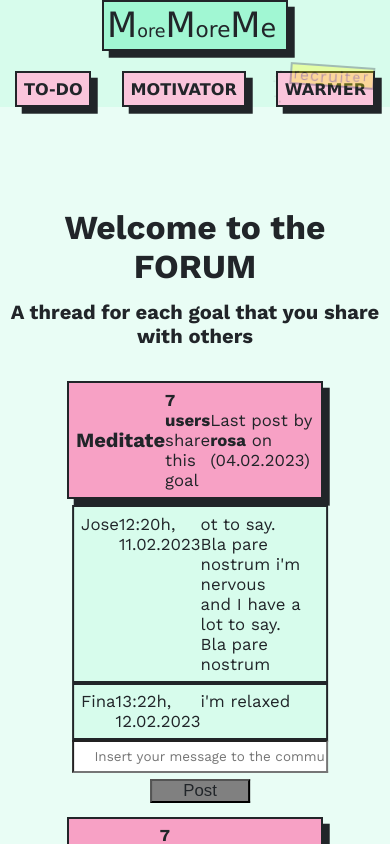
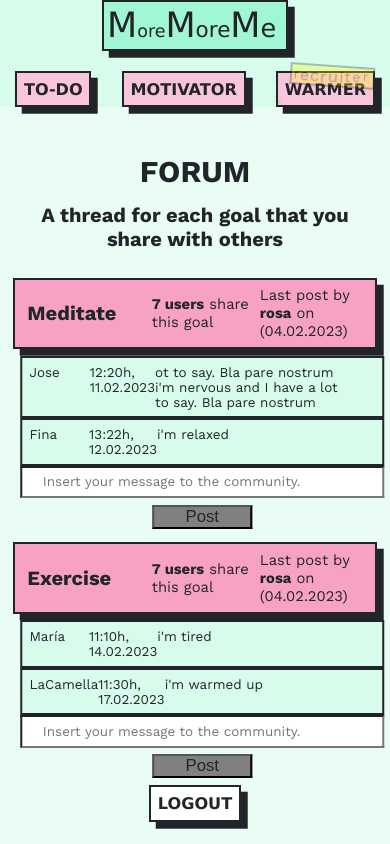
Before and after one commit to thelittlemitak/portfolio, a React (Create React App) app: page /forum in a window 390 px wide. Shown: the top 844 px of the page. Built offline with nearby package versions, Linux system fonts and the light colour scheme.

Commit message:
finish responsive styles of tools

```diff
--- a/src/components/btns/LogOutBtn.css
+++ b/src/components/btns/LogOutBtn.css
@@ -1,5 +1,5 @@
 .logout {
-  margin: 0rem auto 4rem auto;
+  margin: -2rem auto 5rem auto;
   display: block;
   background-color: white;
 }
--- a/src/pages/MediaQueries.css
+++ b/src/pages/MediaQueries.css
@@ -629,7 +629,6 @@
   .h3-profile {
     margin-bottom: 0rem;
     font-size: 4rem !important;
-
   }
   .h2-profile {
     margin-top: 4rem;
@@ -645,6 +644,31 @@
   .logout {
     margin-top: -4rem !important;
   }
+  .margin-bottom {
+    margin-bottom: 4rem !important;
+  }
+  .h3-moti {
+    font-size: 4rem !important;
+  }
+  /* ^ forumforumforumforumforumforumforumforumforumforumforumforumforumforumforumforumforumforum */
+
+  .topic-header {
+    grid-template-columns: 2.4fr 2fr 2fr !important;
+    justify-items: center;
+    align-items: center;
+  }
+  .users {
+    padding-right: 2rem !important;
+    font-size: 2.2rem;
+  }
+
+  .last-post {
+    font-size: 2.2rem;
+  }
+  .chat-line {
+    font-size: 2rem;
+  }
+
 }
 /* & 400px400px400px400px400px400px400px400px400px400px400px400px400px400px400px400px400px400px400px400px400px400px400px400px400px400px400px400px */
 @media (max-width: 25em) {
@@ -691,4 +715,9 @@
     margin: 0 2rem;
   }
   /* ^ profileprofileprofileprofileprofileprofileprofileprofileprofileprofileprofileprofileprofile */
+  /* ^ forumforumforumforumforumforumforumforumforumforumforumforumforumforumforumforumforumforum */
+
+  .users {
+    padding-right: 0rem !important;
+  }
 }
--- a/src/pages/forum/Forum.js
+++ b/src/pages/forum/Forum.js
@@ -64,8 +64,8 @@ function Forum() {
         altBtn5={DummyBtn}
         saluteStyleTunnel={"salute-wrapper display-none"}
       ></Header>
-      <h2>Welcome to the FORUM</h2>
-      <h3>A thread for each goal that you share with others</h3>
+      <h2 className="h2-profile">FORUM</h2>
+      <h3 className="h2-h3-profile margin-bottom">A thread for each goal that you share with others</h3>
       <MainWrapper class="forum-container">
         {forumData.map((x) => (
           <GoalCard
--- a/src/pages/forum/components/GoalCard.js
+++ b/src/pages/forum/components/GoalCard.js
@@ -98,10 +98,10 @@ function GoalCard(props) {
           <div class="topic-header-goal">
             <strong>{props.goalTunnel}</strong>
           </div>
-          <div>
+          <div className="users">
             <strong>7 users</strong> share this goal
           </div>
-          <div>
+          <div className="last-post">
             Last post by <strong>rosa</strong> on (04.02.2023)
           </div>
         </div>
--- a/src/pages/forum/components/MainWrapper.css
+++ b/src/pages/forum/components/MainWrapper.css
@@ -1,3 +1,3 @@
 .forum-container {
-  margin: 0rem 10rem 3rem 10rem;
+  margin: 0rem 2rem 3rem 2rem;
 }
--- a/src/pages/forum/components/TopicCard.css
+++ b/src/pages/forum/components/TopicCard.css
@@ -22,9 +22,13 @@ h3 {
   margin-bottom: 1rem;
 
   display: grid;
-  grid-template-columns: 1fr 1.3fr 3fr;
+  grid-template-columns: 3.5fr 1.7fr 1.8fr;
   justify-items: center;
   align-items: center;
+}
+
+.users {
+  padding-right: 10%;
 }
 
 .topic-header:hover {
@@ -33,6 +37,8 @@ h3 {
 
 .topic-header-goal {
   font-size: 3rem;
+  justify-self: left;
+  margin-left: 4%;
 }
 
 .thread-wrapper {
@@ -49,7 +55,7 @@ h3 {
   padding: 1rem 1rem 0rem 1rem;
 
   display: grid;
-  grid-template-columns: 1fr 1fr 4fr 0.75fr;
+  grid-template-columns: 1.3fr 1fr 4fr 0.75fr;
 }
 
 .hidden {
--- a/src/pages/motivator/MotiTable.js
+++ b/src/pages/motivator/MotiTable.js
@@ -100,13 +100,13 @@ function MotiTable(props) {
           idTunnel={props.idTunnel}
         ></EditBtn>
         <h6>Deadline: {props.deadline}</h6>
-        <h6>Days remaining: {props.daysRemainingTunnel}</h6>
+        <h6 className="days-remaining">Days remaining: {props.daysRemainingTunnel}</h6>
       </div>
       <table class="profile-table">
         <HeaderTable3Col
           col1Tunnel={"Reasons"}
-          col2Tunnel={"Why is this reason relevant to you?"}
-          col3Tunnel={"Add/Remove"}
+          col2Tunnel={"Why is relevant to you?"}
+          col3Tunnel={"+/-"}
         ></HeaderTable3Col>
         {tempoGoals.map((x) => (
           <GoalTable3Col
--- a/src/pages/motivator/Motivator.css
+++ b/src/pages/motivator/Motivator.css
@@ -60,3 +60,7 @@
   display: block;
   margin: -4rem auto 9rem auto;
 }
+
+.days-remaining {
+  margin-bottom: 2rem;
+}
--- a/src/pages/motivator/Motivator.js
+++ b/src/pages/motivator/Motivator.js
@@ -472,10 +472,8 @@ function Motivator() {
         altBtn5={DummyBtn}
         saluteStyleTunnel={"salute-wrapper display-none"}
       ></Header>
-      <h2>Welcome to the MOTIVATOR</h2>
-      <h3>(because some things need a push)</h3>
-      <h3>A system to remind you why you are doing what you are doing</h3>
-      <h3>It is recommended to check it every morning</h3>
+      <h2 className="h2-profile">MOTIVATOR</h2>
+      <h3 className="h2-h3-profile">A system to remind you why you are doing what you are doing</h3>
       <main className="main-profile-container">
         {componentData.map((x) => (
           <MotiTable
--- a/src/pages/profile/style-profile.css
+++ b/src/pages/profile/style-profile.css
@@ -1,4 +1,12 @@
 /* &&&&&&&&&&&&&&&&&&&&&&&&& SECTION */
+
+.h2-profile {
+  margin-top: 7rem;
+}
+
+.h2-h3-profile {
+  margin: 0 6rem;
+}
 
 .main-profile-container {
   width: 100%;
@@ -13,6 +21,7 @@
   background: linear-gradient(#fde9f1, #e9fdf5);
   border-top: 0.2rem solid;
   position: relative;
+  margin-bottom: 1rem;
 }
 
 .info-box {
@@ -158,3 +167,7 @@ th {
 .empty-input {
   background-color: red;
 }
+
+.margin-bottom {
+  margin-bottom: 6rem;
+}
--- a/src/pages/warmer/Warmer.js
+++ b/src/pages/warmer/Warmer.js
@@ -70,9 +70,8 @@ function Warmer() {
         altBtn5={DummyBtn}
         saluteStyleTunnel={"salute-wrapper display-none"}
       ></Header>
-      <h2>Welcome to the WARMER</h2>
-      <h3>A system to remind you what you should be greateful for</h3>
-      <h3>(recommended to check it at the end of the day)</h3>
+      <h2 className="h2-profile">WARMER</h2>
+      <h3 className="h2-h3-profile">A system to remind you what you should be greateful for</h3>
       <main className="main-profile-container">
         <WarmerTable
           dataTunnel={greatefulActionsData}
```
Also changed, not shown: 13 other files (tests, documents, lock files or other folders).
